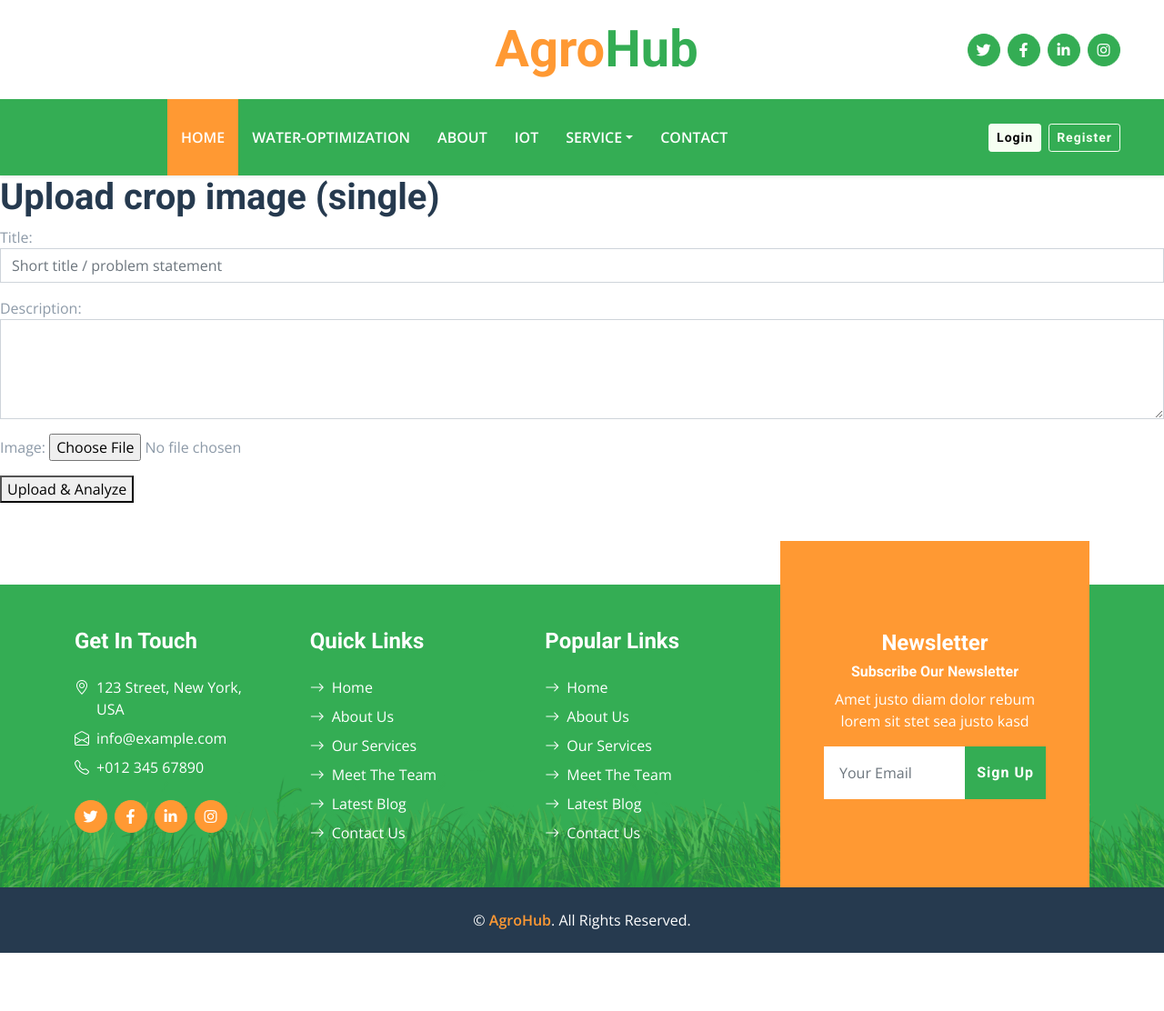
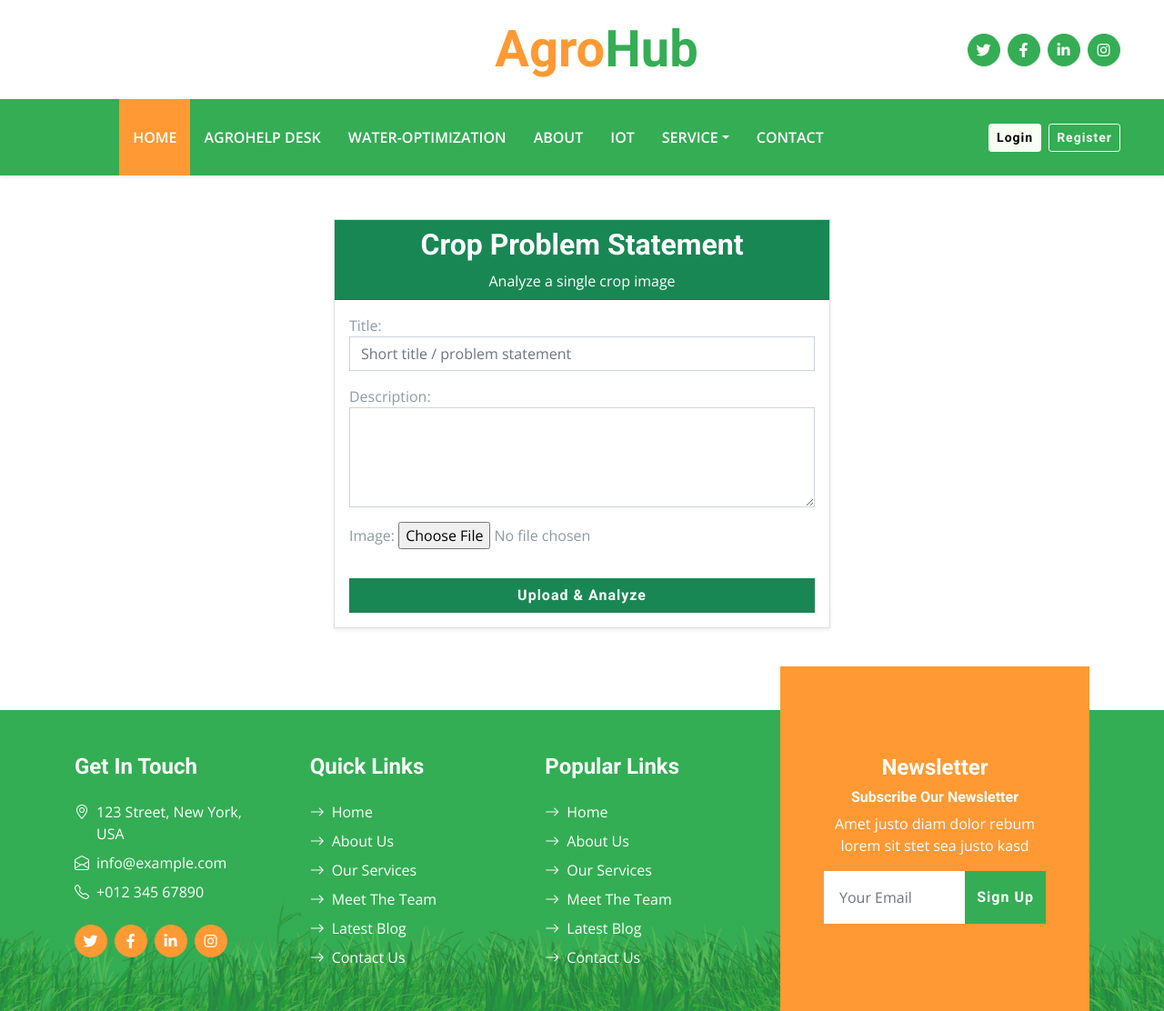
Before and after one commit to asrafulmolla/AgroHub-AI-Powered-Smart-Agriculture-Management-Platform, a Django app: page /Agro-Rx/report/ in a window 1280 px wide. Shown: the top 1112 px of the page at 91% size. Before the commit the page ends 1048 px from the top, so only its background shows below. Run offline with Django 5.2, Linux system fonts and the light colour scheme; parts of the project's set-up code (start-up, migrations or seed data) failed here and were passed over; some libraries are stand-ins or nearby versions.

Commit message:
final project done

```diff
--- a/AgroRx/templates/diagnosis/report_issue.html
+++ b/AgroRx/templates/diagnosis/report_issue.html
@@ -1,22 +1,42 @@
 {% extends 'based.html' %}
-{% load static %} {% block body %}
-<head><meta charset="utf-8"><title>Report Problem</title></head>
+{% load static %}
+{% block body %}
+<head>
+    <meta charset="utf-8">
+    <title>Report Problem</title>
+    <!-- Bootstrap CSS CDN -->
+
+</head>
 <body>
-<h1>Upload crop image (single)</h1>
-
+<div class="container mt-5">
+    <div class="row justify-content-center">
+        <div class="col-md-6">
+            <div class="card shadow-sm">
+                <div class="card-header bg-success text-white text-center">
+                    <h2 style="color: white;">Crop Problem Statement</h2>
+                    <p class="mb-0">Analyze a single crop image</p>
+                </div>
+                <div class="card-body">
                     {% if messages %}
-  <ul>
+                        <div class="alert alert-info">
                             {% for m in messages %}
-      <li>{{ m }}</li>
+                                <div>{{ m }}</div>
                             {% endfor %}
-  </ul>
+                        </div>
                     {% endif %}
 
                     <form method="post" enctype="multipart/form-data">
                         {% csrf_token %}
                         {{ form.as_p }}
-  <button type="submit">Upload & Analyze</button>
+                        <button type="submit" class="btn btn-success w-100 mt-3">Upload & Analyze</button>
                     </form>
+                </div>
+            </div>
+        </div>
+    </div>
+</div>
 
+<!-- Bootstrap JS Bundle -->
+<script src="https://cdn.jsdelivr.net/npm/bootstrap@5.3.2/dist/js/bootstrap.bundle.min.js"></script>
 </body>
 {% endblock %}
--- a/templates/based.html
+++ b/templates/based.html
@@ -202,7 +202,7 @@
               {% endfor %}
           {% endif %}
 
-
+           <a href="{% url 'AgroRx:report_issue' %}" class="nav-item nav-link">AgroHelp Desk</a>
           <a href="{% url 'irrigation' %}" class="nav-item nav-link">Water-Optimization</a>
           <a href="{% url 'about' %}" class="nav-item nav-link">About</a>
           <a href="{% url 'iot' %}" class="nav-item nav-link">IoT</a>
--- a/water/views.py
+++ b/water/views.py
@@ -21,7 +21,7 @@ def irrigation_schedule(request):
         except ValueError:
             LAT, LON = 23.8103, 90.4125
 
-        API_KEY = "2c8079b2c3e601e75fe64d5d095748e6"  # OpenWeatherMap API Key
+        API_KEY = "#"  # OpenWeatherMap API Key
 
         # 🔹 Weather API call
         url = "https://api.openweathermap.org/data/2.5/forecast"
```
Also changed, not shown: db.sqlite3. Lines whose indentation alone changed are shown as unchanged.
